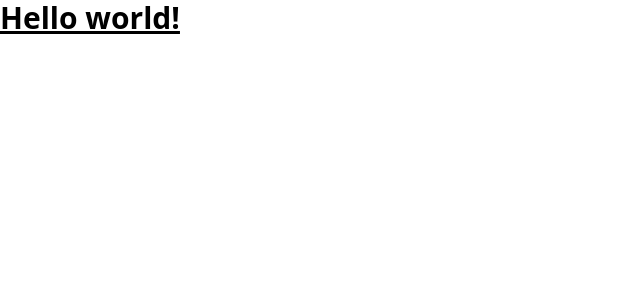
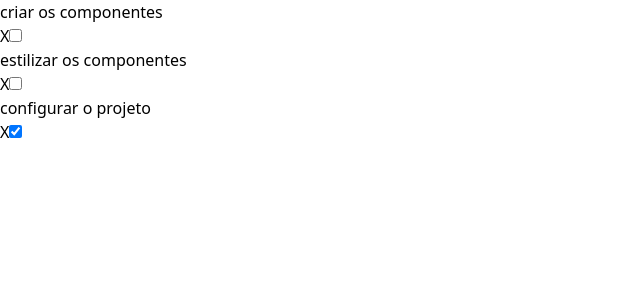
Before and after one commit to devAlexSilva/todo-tailwind, a React (Vite) app: page / in a window 1280 px wide. Shown: the top 300 px of the page, without its empty margins (0-640 px from the left). Built offline with nearby package versions, Linux system fonts and the light colour scheme.

Commit message:
feat: add components

```diff
--- a/src/App.tsx
+++ b/src/App.tsx
@@ -1,10 +1,10 @@
+import { Todo } from "./components/todo"
+
 function App() {
 
   return (
     <>
-    <h1 className="text-3xl font-bold underline">
-      Hello world!
-    </h1>
+    <Todo />
     </>
   )
 }
--- /dev/null
+++ b/src/components/row/index.tsx
@@ -0,0 +1,27 @@
+export type Todo = {
+  id?: string;
+  task?: string;
+  isCompleted?: boolean;
+};
+
+export const Row = (props: Todo) => {
+  const { id, task, isCompleted } = props;
+  return (
+    <>
+      <p>{task}</p>
+      <div>
+        <button
+          aria-label="deletar um to-do"
+          onClick={() => console.log("deleted")}
+        >
+          X
+        </button>
+        <input
+          type="checkbox"
+          checked={isCompleted}
+          onChange={() => console.log("changed")}
+        />
+      </div>
+    </>
+  );
+};
--- /dev/null
+++ b/src/components/todo/index.tsx
@@ -0,0 +1,10 @@
+import { Row } from "../row"
+import { data } from "../../mock/todo"
+
+export const Todo = () => {
+    return (
+        <>
+        {data.map(item => <Row key={item.id} {...item}/>)}
+        </>
+    )
+}
--- /dev/null
+++ b/src/mock/todo.ts
@@ -0,0 +1,19 @@
+import { Todo } from "../components/row"
+
+export const data: Todo[] = [
+    {
+        id: "0",
+        task: "criar os componentes",
+        isCompleted: false
+    },
+    {
+        id: "1",
+        task: "estilizar os componentes",
+        isCompleted: false
+    },
+    {
+        id: "2",
+        task: "configurar o projeto",
+        isCompleted: true
+    }
+]
```
